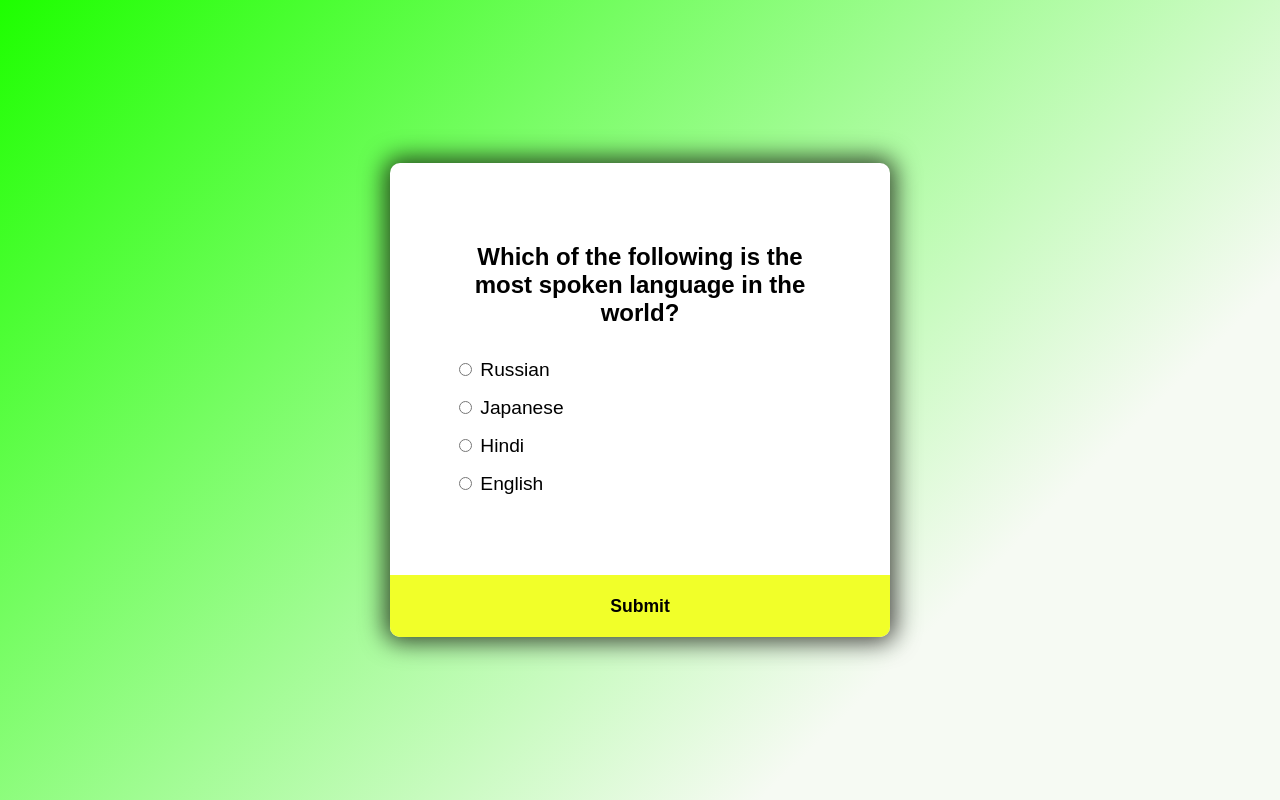
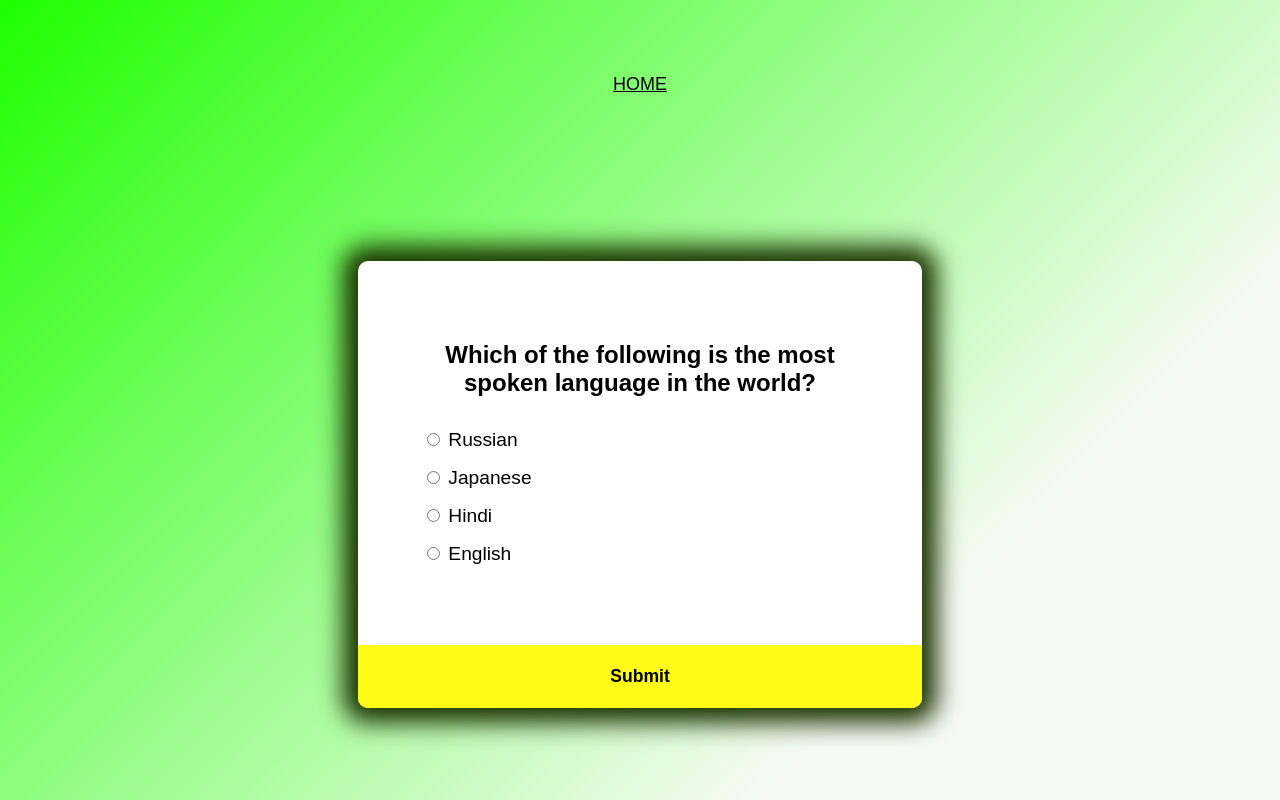
Before and after one commit to PrajaktaSathe/Javascript-projects, a plain HTML site: page Quiz App/index.html in a window 1280 px wide. Drawn offline with Linux system fonts and the light colour scheme; a web font is replaced by a local one.

Commit message:
Add landing page

```diff
--- a/Quiz App/index.html
+++ b/Quiz App/index.html
@@ -7,6 +7,9 @@
         <link rel="stylesheet" href="styles.css" />
         <script src="main.js" defer></script>
     </head>
+    <header>
+        <a class="home-btn" href="../index.html">HOME</a>
+    </header>
     <body>
         <!-- div for container of quiz questions and answers and submit button -->
         <div class="quiz-container" id="quiz">
--- a/Quiz App/styles.css
+++ b/Quiz App/styles.css
@@ -7,7 +7,7 @@
 body {
     background-color: #96b4e0;
     background-image: linear-gradient(135deg, #1eff00 0%, #f6faf3 75%);
-    display: flex;
+    display: grid;
     align-items: center;
     justify-content: center;
     font-family: "Yusei Magic", sans-serif;
@@ -18,10 +18,16 @@ body {
 .quiz-container {
     background-color: #fff;
     border-radius: 10px;
-    box-shadow: 0 0 25px 5px rgba(5, 1, 1, 0.733);
+    box-shadow: 0 0 25px 15px rgb(27, 51, 0);
     overflow: hidden;
-    width: 500px;
-    max-width: 100%;
+    margin: 3%;
+    max-width: fit-content;
+}
+
+@media screen and (min-width: 800px) {
+    .quiz-container {
+        width: 600px;
+    }
 }
 
 .quiz-header {
@@ -49,7 +55,7 @@ ul li label {
 }
 
 button {
-    background-color: #f1ff29;
+    background-color: #fffb16;
     border: none;
     color: rgb(0, 0, 0);
     cursor: pointer;
@@ -62,10 +68,26 @@ button {
 }
 
 button:hover {
-    background-color: #f8f407;
+    background-color: #daff07;
 }
 
 button:focus {
     background-color: #a7ff04;
     outline: none;
 }
+
+.home-btn {
+    margin: 2em;
+    padding: 2em;
+    font-size: 18px;
+    color: black;
+}
+
+.home-btn:hover {
+    font-size: 20px;
+}
+
+header {
+    justify-items: center;
+    text-align: center;
+}
--- a/Random Quote Generator/styles.css
+++ b/Random Quote Generator/styles.css
@@ -11,6 +11,19 @@ body {
     background-repeat: no-repeat;
     background-attachment: fixed;
     text-align: center;
+}
+
+header {
+    margin-top: 2em;
+}
+
+.home-btn {
+    font-weight: 600;
+    color: black;
+}
+
+.home-btn:hover {
+    font-size: large;
 }
 
 h1 {
--- /dev/null
+++ b/styles.css
@@ -0,0 +1,53 @@
+@import url('https://fonts.googleapis.com/css2?family=Akaya+Kanadaka&display=swap');
+
+* {
+    box-sizing: border-box;
+    margin: 0;
+    font-family: 'Akaya Kanadaka', cursive;
+}
+
+body {
+    display: grid;
+    justify-content: center;
+    text-align: center;
+    background-color: rgb(255, 225, 248);
+}
+
+h1 {
+    margin: 1rem;
+    padding: 1rem;
+    font-size: 350%;
+    text-shadow: 3px 5px 5px rgb(143, 135, 255);
+}
+
+h1:hover {
+    font-size: 355%;
+    text-shadow: 1px 1px 10px rgb(19, 24, 196);
+    transition: all 0.5s;
+}
+
+div {
+    margin: 1em;
+    padding: 0.5em;
+}
+
+.text {
+    margin: 1px;
+    padding: 1px;
+    font-size: 28px;
+}
+
+.app-options {
+    font-size: 25px;
+}
+
+a {
+    color: rgb(150, 3, 142);
+    text-decoration: none;
+}
+
+a:hover {
+    font-size: 26.5px;
+    text-shadow: 3px 3px 7px rgb(71, 0, 62);
+    transition: all 0.5s;
+}
```
Also changed, not shown: Color Change/index.html (+3 -0 lines), Random Quote Generator/index.html (+3 -0 lines), index.html (added, +33 -0 lines), main.js (added), 1 other file.
